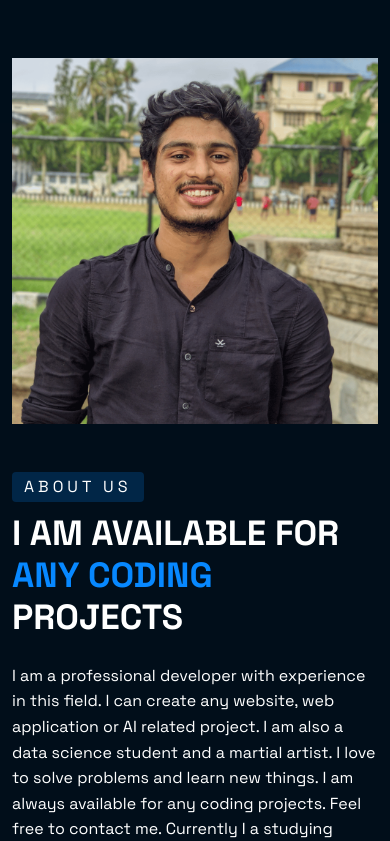
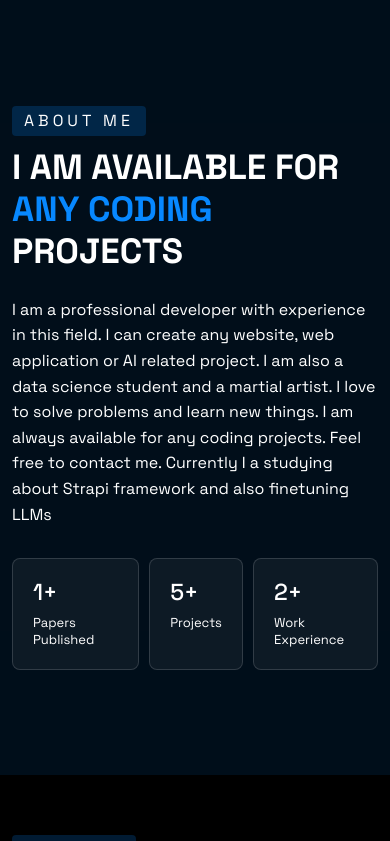
Before and after one commit to bevinbenet/bevinbenet.github.io, a React (Create React App) app: page / in a window 390 px wide. Shown: the part 894-1735 px from the top of the page. Built offline with nearby package versions, Linux system fonts and the light colour scheme.

Commit message:
Added some responsiveness changes to about us image

```diff
--- a/src/data/HomePagdData.json
+++ b/src/data/HomePagdData.json
@@ -23,7 +23,7 @@
   ],
   "about": {
     "imgSrc": "/images/about-banner.png",
-    "miniTitle": "About Us",
+    "miniTitle": "About Me",
     "title": "I AM AVAILABLE FOR <span>ANY CODING</span> PROJECTS",
     "description": "I am a professional developer with experience in this field. I can create any website, web application or AI related project. I am also a data science student and a martial artist. I love to solve problems and learn new things. I am always available for any coding projects. Feel free to contact me. Currently I a studying about Strapi framework and also finetuning LLMs",
     "funfacts": [
--- a/src/scss/scss/_style.scss
+++ b/src/scss/scss/_style.scss
@@ -235,6 +235,11 @@ a {
     right: -60px;
     z-index: -1;
     animation: rotate360 40s linear infinite;
+    @include down-md {
+      display: none;
+    }
+  }
+  .about-banner{
     @include down-md {
       display: none;
     }
```
Also changed, not shown: 7 other files (tests, documents, lock files or other folders).
